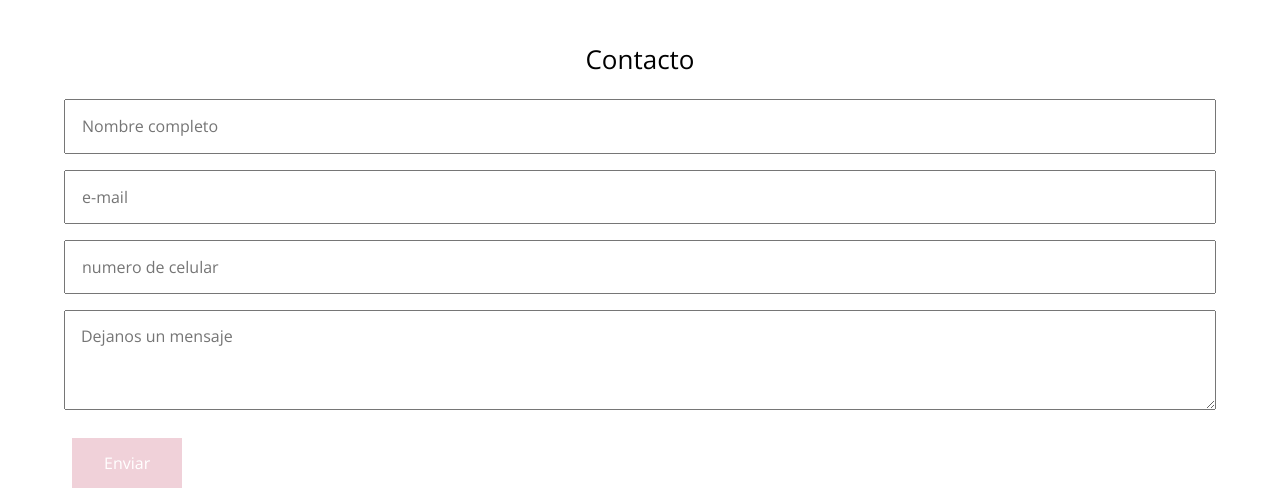
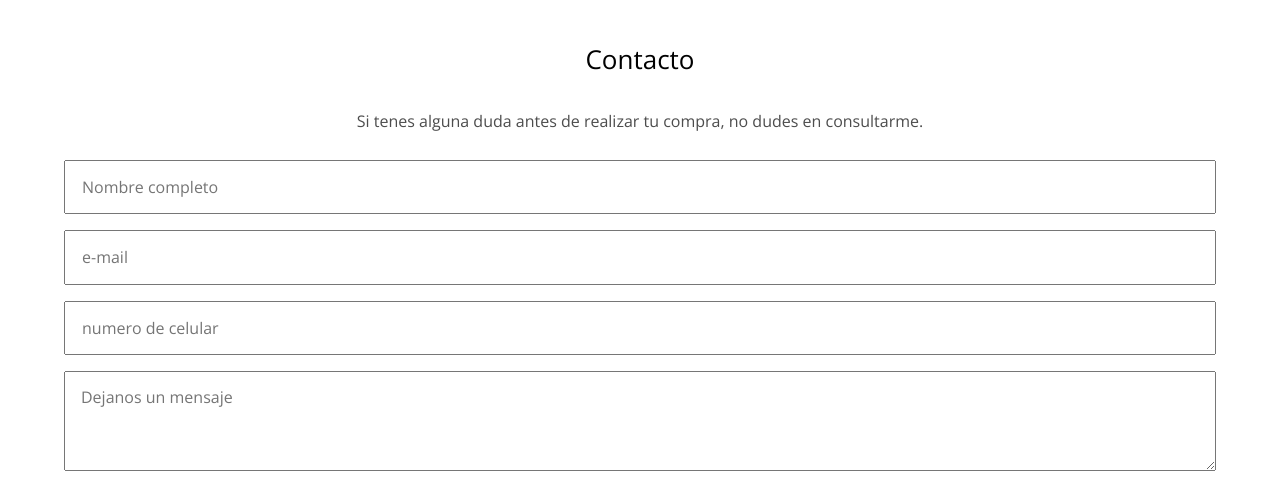
Before and after one commit to NatanaelLeites/ama, a website: page pages/programa.html in a window 1280 px wide. Shown: the part 1750-2246 px from the top of the page. Drawn offline with nearby package versions, Linux system fonts and the light colour scheme.

Commit message:
correccion de direccion de email y se agrega texto antes de form de contacto

```diff
--- a/pages/programa.html
+++ b/pages/programa.html
@@ -73,9 +73,10 @@
         </div>
         <div id="contacto" class="contacto">
             <h3>Contacto</h3>
+            <p>Si tenes alguna duda antes de realizar tu compra, no dudes en consultarme.</p>
             <!-- sofiirebollo@gmail.com -->
             <form id="myForm" onsubmit="submitForm()" target="_blank"
-                action="https://formsubmit.co/nathaxx09@hotmail.com" method="POST">
+                action="https://formsubmit.co/sofiirebollo@gmail.com" method="POST">
                 <div class="form-group">
                     <div class="form-row">
                         <div class="col">
--- a/scss/contacto.scss
+++ b/scss/contacto.scss
@@ -12,6 +12,11 @@
         color: #000000;
         text-align: center;
         padding: 1rem;
+    }
+    p{
+        padding: 1rem;
+        color: #4d4d4d;
+        line-height: 1.8;
     }
 
     #myForm {
```
Also changed, not shown: css/estilos.css, 1 other file.
